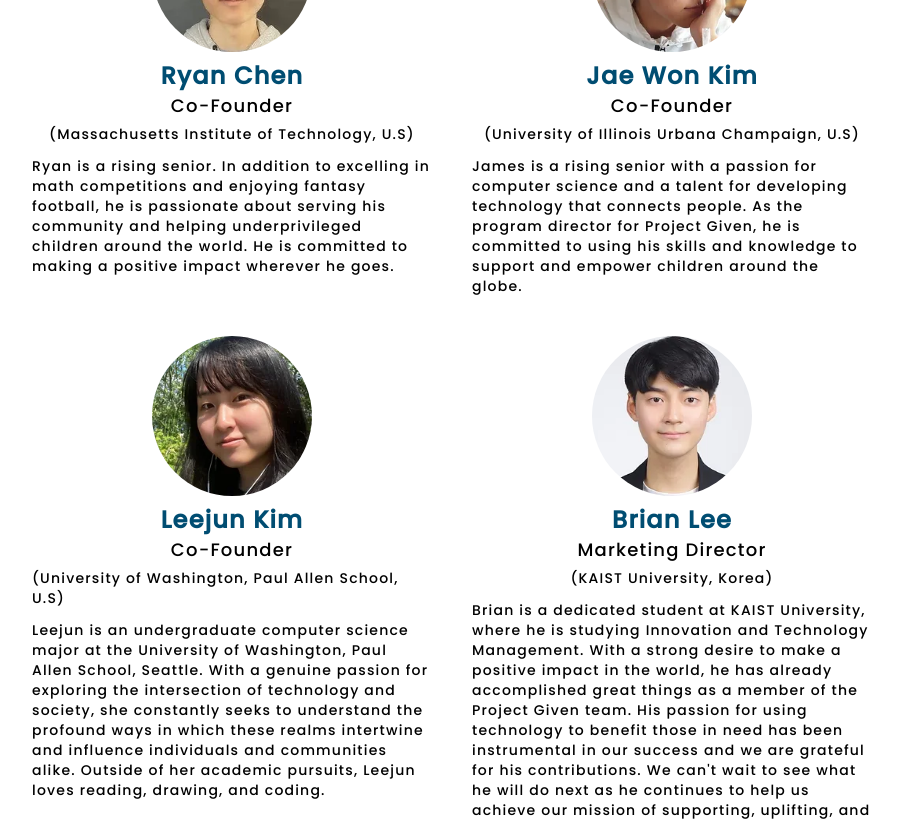
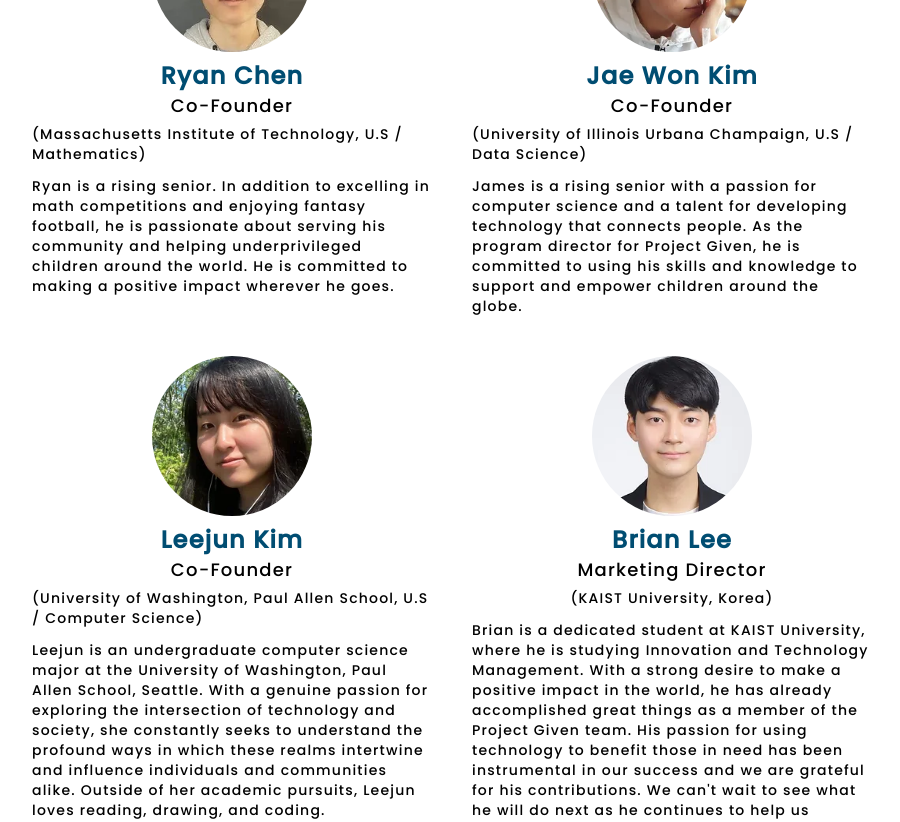
Before and after one commit to project-given/project-given-web, a SvelteKit app: page /who-we-are in a window 1280 px wide. Shown: the part 560-1382 px from the top of the page, without its empty margins (188-1088 px from the left). Built offline with nearby package versions, Linux system fonts and the light colour scheme.

Commit message:
added major

```diff
--- a/src/routes/who-we-are/+page.svelte
+++ b/src/routes/who-we-are/+page.svelte
@@ -7,6 +7,7 @@
 		description: string;
 		image: string;
 		school?: string;
+		major?: string;
 	}[] = [
 		{
 			name: 'Ryan Chen',
@@ -14,7 +15,8 @@
 			description:
 				'Ryan is a rising senior. In addition to excelling in math competitions and enjoying fantasy football, he is passionate about serving his community and helping underprivileged children around the world. He is committed to making a positive impact wherever he goes.',
 			image: '/teamMembers/ryan.png',
-			school: 'Massachusetts Institute of Technology, U.S'
+			school: 'Massachusetts Institute of Technology, U.S',
+			major: 'Mathematics'
 		},
 		{
 			name: 'Jae Won Kim',
@@ -22,7 +24,8 @@
 			description:
 				'James is a rising senior with a passion for computer science and a talent for developing technology that connects people. As the program director for Project Given, he is committed to using his skills and knowledge to support and empower children around the globe.',
 			image: '/teamMembers/james.png',
-			school: 'University of Illinois Urbana Champaign, U.S'
+			school: 'University of Illinois Urbana Champaign, U.S',
+			major: 'Data Science'
 		},
 		{
 			name: 'Leejun Kim',
@@ -30,7 +33,8 @@
 			description:
 				'Leejun is an undergraduate computer science major at the University of Washington, Paul Allen School, Seattle. With a genuine passion for exploring the intersection of technology and society, she constantly seeks to understand the profound ways in which these realms intertwine and influence individuals and communities alike. Outside of her academic pursuits, Leejun loves reading, drawing, and coding.',
 			image: '/teamMembers/leejun.png',
-			school: 'University of Washington, Paul Allen School, U.S'
+			school: 'University of Washington, Paul Allen School, U.S',
+			major: 'Computer Science'
 		},
 		{
 			name: 'Brian Lee',
@@ -107,7 +111,9 @@
 					<span class="mt-1 text-2xl font-bold text-blue-0">{member.name}</span>
 					<span class="-mt-1 text-lg">{member.role}</span>
 					{#if member.school}
-						<span class="text-sm">({member.school})</span>
+						<span class="text-sm">
+							({member.school + (member.major ? ` / ${member.major}` : '')})
+						</span>
 					{/if}
 					<div class="h-1" />
 					<span class="text-sm">{member.description}</span>
```
